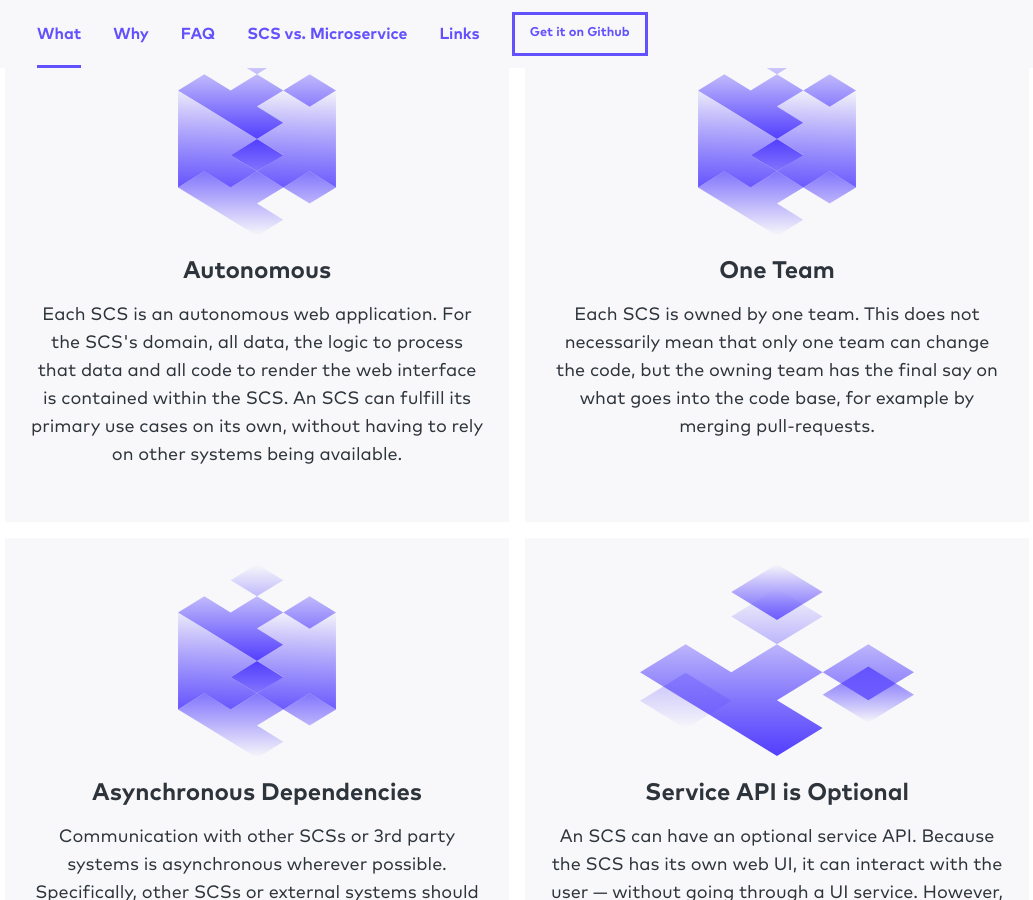
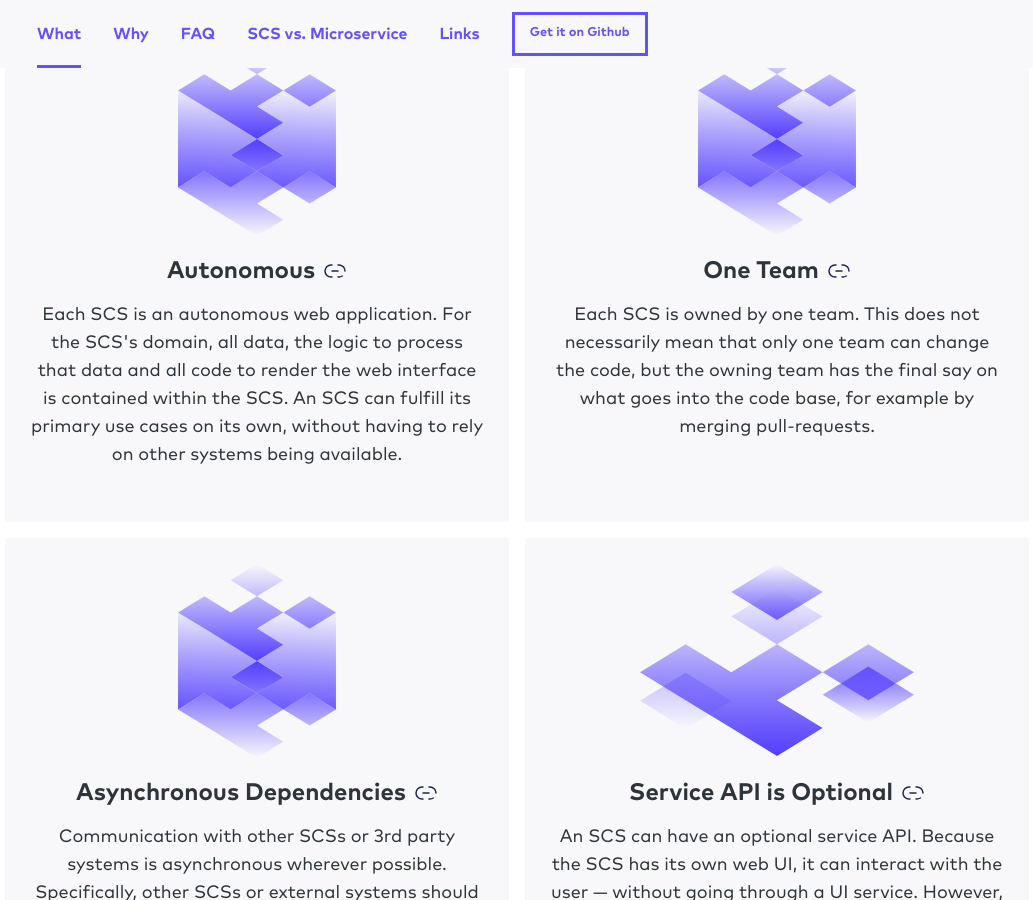
Before and after one commit to innoq/SCS, a Jekyll site: the page built from index.html, in a window 1280 px wide and 900 px high, scrolled down 1067 px. Shown: the whole window, without its empty margins (123-1156 px from the left). Built offline with Jekyll 4.4.1, drawn with Linux system fonts in a browser that asks for light colours.

Commit message:
adds anchor links to characteristics

```diff
--- a/css/index.css
+++ b/css/index.css
@@ -1,3 +1,7 @@
+.anchor-icon {
+  height: 1.5rem;
+}
+
 .page-cover {
   display: flex;
   flex-direction: column;
@@ -68,7 +72,21 @@
 }
 
 .tile__heading {
-  text-align: center;
+  display: flex;
+  justify-content: center;
+  align-items: center;
+  margin-top: 20px;
+  margin-bottom: 10px;
+  gap: 0.5rem;
+}
+
+.tile__heading-anchor {
+  display: flex;
+  align-items: center;
+}
+
+.tile__heading-text {
+  margin: 0;
 }
 
 .tile__img-container img {
--- a/index.html
+++ b/index.html
@@ -19,42 +19,82 @@ description: Self-contained Systems (SCS) is a software architecture focused on
 	<div class="container-with-tiles">
 		<div class="tile">
 			<div class="tile__img-container"><img src="img/KP_Visual.svg" alt="Customized Kube Platform Visual" class="benefit-image-customizable"></div>
-			<h3 class="tile__heading">Autonomous</h3>
+			<div class="tile__heading">
+				<h3 class="tile__heading-text">Autonomous</h3>
+				<a id="autonomous" class="tile__heading-anchor">
+					<img src="img/anchor.svg" class="anchor-icon"/>
+				</a>
+			</div>
 			<p class="text-center">Each SCS is an autonomous web application. For the SCS's domain, all data, the logic to process that data and all code to render the web interface is contained within the SCS. An SCS can fulfill its primary use cases on its own, without having to rely on other systems being available.</p>
 		</div>
 		<div class="tile">
 			<div class="tile__img-container"><img src="img/KP_Visual.svg" alt="Box" class="benefit-image-customizable"></div>
-			<h3 class="tile__heading">One Team</h3>
+			<div class="tile__heading">
+				<h3 class="tile__heading-text">One Team</h3>
+				<a id="one-team" class="tile__heading-anchor">
+					<img src="img/anchor.svg" class="anchor-icon"/>
+				</a>
+			</div>
 			<p class="text-center">Each SCS is owned by one team. This does not necessarily mean that only one team can change the code, but the owning team has the final say on what goes into the code base, for example by merging pull-requests.</p>
 		</div>
 		<div class="tile">
 			<div class="tile__img-container"><img src="img/KP_Visual.svg" alt="Box" class="benefit-image-customizable"></div>
-			<h3 class="tile__heading">Asynchronous Dependencies</h3>
+			<div class="tile__heading">
+				<h3 class="tile__heading-text">Asynchronous Dependencies</h3>
+				<a id="asynchronous-dependencies" class="tile__heading-anchor">
+					<img src="img/anchor.svg" class="anchor-icon"/>
+				</a>
+			</div>
 			<p class="text-center">Communication with other SCSs or 3rd party systems is asynchronous wherever possible. Specifically, other SCSs or external systems should not be accessed synchronously within the SCS's own request/response cycle. This decouples the systems, reduces the effects of failure, and thus supports autonomy. The goal is decoupling concerning time: An SCS should work even if other SCSs are temporarily offline. This can be achieved even if the communication on the technical level is synchronous, e.g. by replicating data or buffering requests.</p>
 		</div>
 		<div class="tile">
 			<div class="tile__img-container"><img src="img/Customizable.svg" alt="Box" class="benefit-image-customizable"></div>
-			<h3 class="tile__heading">Service API is Optional</h3>
+			<div class="tile__heading">
+				<h3 class="tile__heading-text">Service API is Optional</h3>
+				<a id="service-api-is-optional" class="tile__heading-anchor">
+					<img src="img/anchor.svg" class="anchor-icon"/>
+				</a>
+			</div>
 			<p class="text-center">An SCS can have an optional service API. Because the SCS has its own web UI, it can interact with the user — without going through a UI service. However, an API for mobile clients or for other SCSs might still be useful.</p>
 		</div>
 		<div class="tile">
 			<div class="tile__img-container"><img src="img/ReadyToUse.svg" alt="Box" class="benefit-image-customizable"></div>
-			<h3 class="tile__heading">Own Data & Logic</h3>
+			<div class="tile__heading">
+				<h3 class="tile__heading-text">Own Data & Logic</h3>
+				<a id="own-data-and-logic" class="tile__heading-anchor">
+					<img src="img/anchor.svg" class="anchor-icon"/>
+				</a>
+			</div>
 			<p class="text-center">Each SCS must include data and logic. To really implement any meaningful features both are needed. An SCS should implement features by itself and must therefore include both.</p>
 		</div>
 		<div class="tile">
 			<div class="tile__img-container"><img src="img/KP_Visual.svg" alt="Box" class="benefit-image-customizable"></div>
-			<h3 class="tile__heading">Own UI</h3>
+			<div class="tile__heading">
+				<h3 class="tile__heading-text">Own UI</h3>
+				<a id="own-ui" class="tile__heading-anchor">
+					<img src="img/anchor.svg" class="anchor-icon"/>
+				</a>
+			</div>
 			<p class="text-center">An SCS should make its features usable to end-users via its own UI. Therefore the SCS should have no shared UI with other SCSs. SCSs might still have links to each other. However, asynchronous integration means that the SCS should still work even if the UI of another SCS is not available.</p>
 		</div>
 		<div class="tile">
 			<div class="tile__img-container"><img src="img/KP_Visual.svg" alt="Box" class="benefit-image-customizable"></div>
-			<h3 class="characteristic-heading">No Shared Business Logic</h3>
+			<div class="tile__heading">
+				<h3 class="tile__heading-text">No Shared Business Logic</h3>
+				<a id="no-shared-business-logic" class="tile__heading-anchor">
+					<img src="img/anchor.svg" class="anchor-icon"/>
+				</a>
+			</div>
 			<p class="text-center">To avoid tight coupling an SCS should share no business code with other SCSs. It might be fine to create a pull-request for an SCS or use common libraries, e.g. database drivers or oAuth clients.</p>
 		</div>
 		<div class="tile">
 			<div class="tile__img-container"><img src="img/KP_Visual.svg" alt="Box" class="benefit-image-customizable"></div>
-			<h3 class="tile__heading">Hardly Shared Infrastructure</h3>
+			<div class="tile__heading">
+				<h3 class="tile__heading-text">Hardly Shared Infrastructure</h3>
+				<a id="hardly-shared-infrastructure" class="tile__heading-anchor">
+					<img src="img/anchor.svg" class="anchor-icon"/>
+				</a>
+			</div>
 			<p class="text-center">To make SCSs more robust and improve decoupling shared infrastructure can be minimized. E.g. a shared database make fail safeness and scalability of the SCSs depend on the central database. However, due to e.g. costs a shared database with separate schemas or data models per SCS can be a valid alternative.</p>
 		</div>
 	</div>
```
Also changed, not shown: img/anchor.svg (added).
